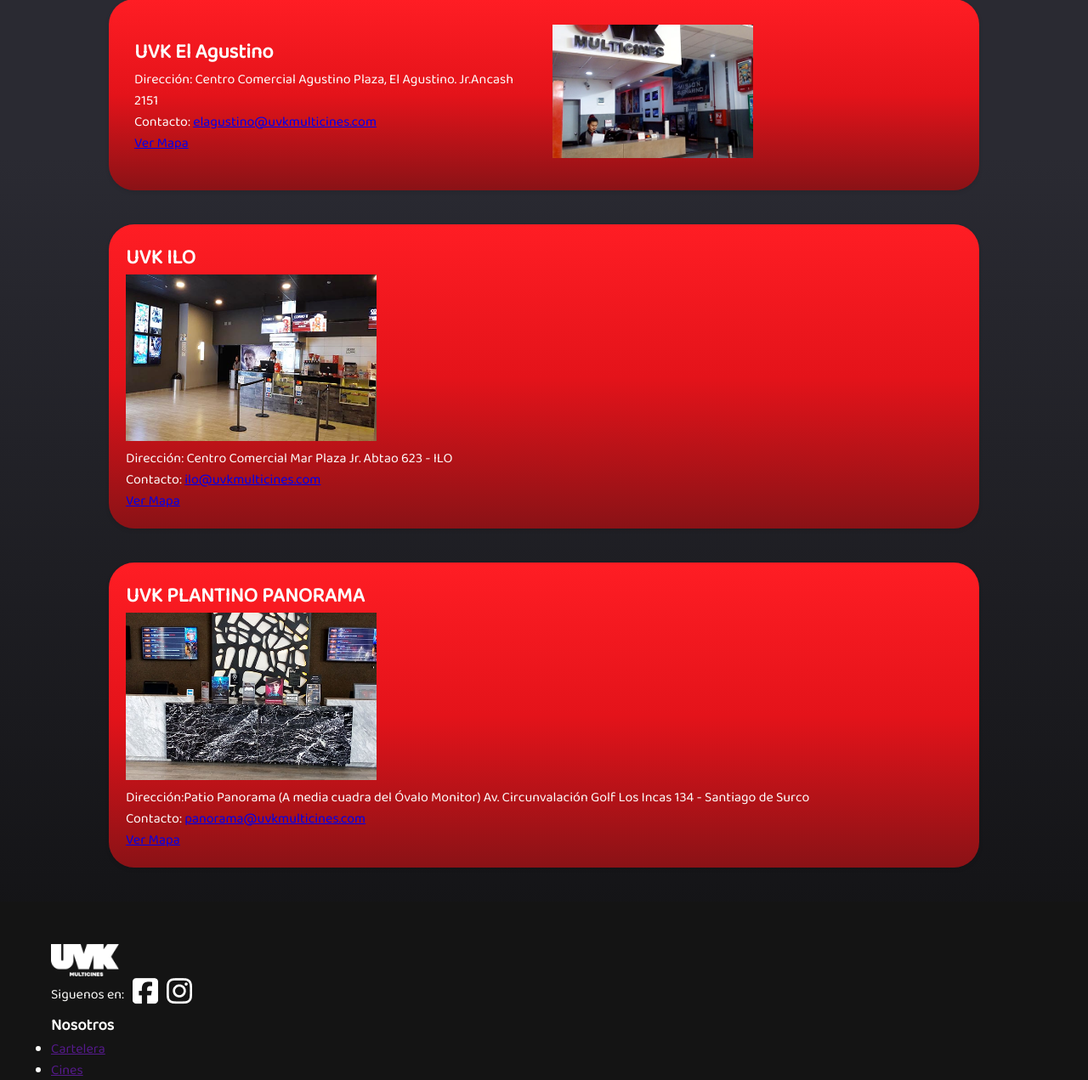
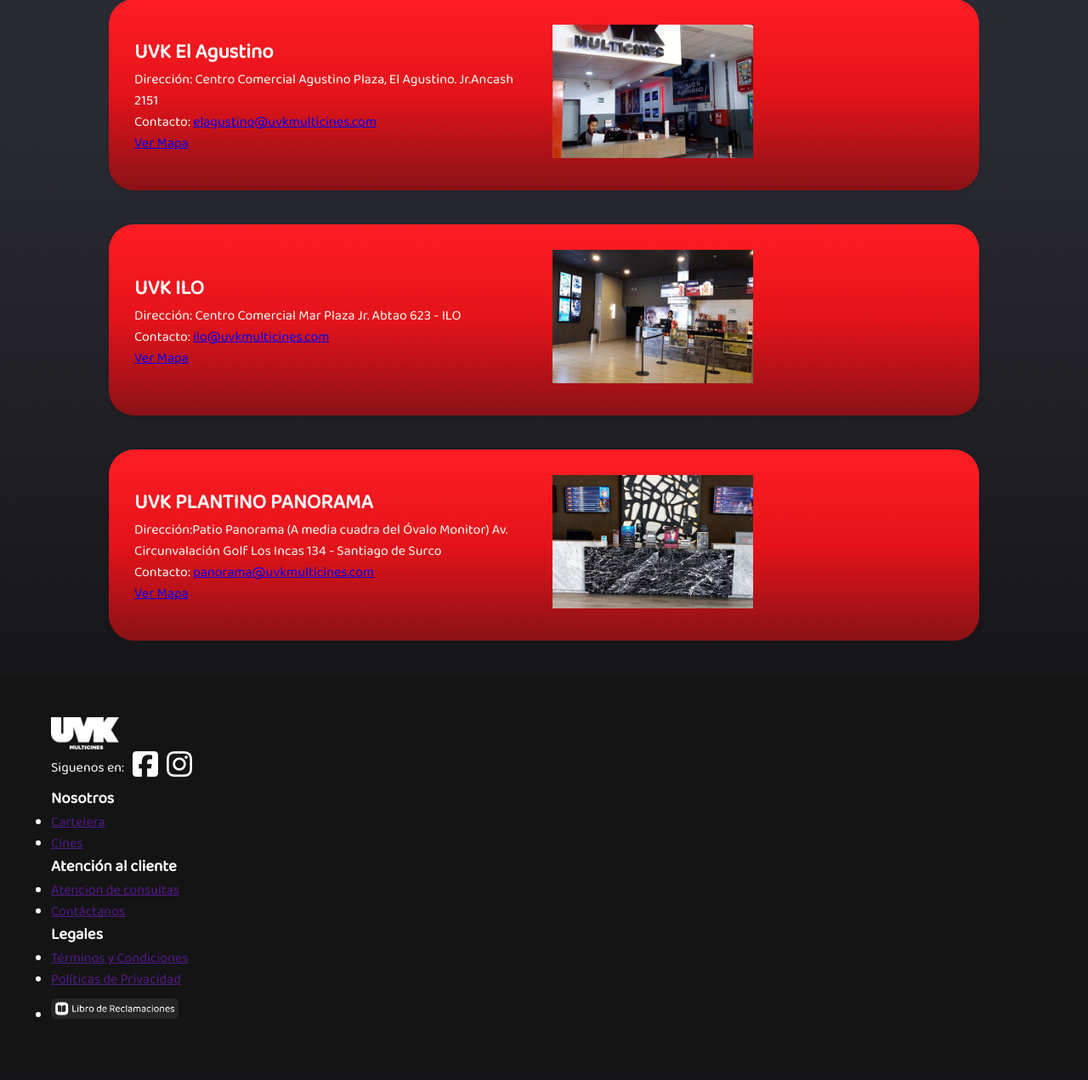
Before and after one commit to PepeLeChien/WebUVK, a PHP site: page /pages/cines.html in a window 1280 px wide. Shown: the part 194-1465 px from the top of the page at 85% size. After the commit the page ends 1393 px from the top, so only its background shows below. Run offline with PHP 8.4, Linux system fonts and the light colour scheme.

Commit message:
Update cartelera.html

```diff
--- a/pages/cartelera.html
+++ b/pages/cartelera.html
@@ -42,7 +42,7 @@
                             <a class="nav-link" href="../pages/cartelera.html">Cartelera</a>
                         </li>
                         <li class="nav-item">
-                            <a class="nav-link" href="#">Cines</a>
+                            <a class="nav-link" href="../pages/cines.html">Cines</a>
                         </li>
                         <li class="nav-item">
                             <a class="nav-link" href="#">Dulcería</a>
--- a/pages/cines.html
+++ b/pages/cines.html
@@ -69,19 +69,31 @@
                 </div>
                 <!-- Segunda sede -->
                 <div class="container-cine col-md-4" style="padding: 20px;">
+                    <div class="row">
+                            <div class="col-md-6">
                         <h2>UVK ILO</h2>
-                    <img src="../assets/img_cines/uvkILO.jpg" alt="Sede 2" style="width:30%; height:auto;">
                         <p>Dirección: Centro Comercial Mar Plaza Jr. Abtao 623 - ILO </p>
                         <p>Contacto: <a href="mailto:ilo@uvkmulticines.com">ilo@uvkmulticines.com</a></p>
                         <p> <a href="https://maps.app.goo.gl/adj1eVdqWHkny2tVA" target="_blank" class="container-button-cine"> Ver Mapa</a></p>
                             </div>
+                            <div class="containter-cine img col-md-6">
+                        <img src="../assets/img_cines/uvkILO.jpg" alt="Sede 2" style="width:50%; height:auto;">
+                            </div>
+                    </div>
+                </div>
                 <!-- Tercera sede -->
                 <div class="container-cine col-md-4" style="padding: 20px;">
+                    <div class="row">
+                        <div class="col-md-6">
                     <h2>UVK PLANTINO PANORAMA</h2>
-                    <img src="../assets/img_cines/UVKpanorama.jpg" alt="Sede 3" style="width:30%; height:auto;">
                     <p>Dirección:Patio Panorama (A media cuadra del Óvalo Monitor) Av. Circunvalación Golf Los Incas 134 - Santiago de Surco</p>
                     <p>Contacto: <a href="mailto:panorama@uvkmulticines.com">panorama@uvkmulticines.com</a></p>
                     <p> <a href="https://maps.app.goo.gl/adj1eVdqWHkny2tVA" target="_blank" class="container-button-cine"> Ver Mapa</a></p>
+                        </div>
+                        <div class="containter-cine img col-md-6">
+                            <img src="../assets/img_cines/UVKpanorama.jpg" alt="Sede 3" style="width:50%; height:auto;">
+                        </div>
+                    </div>
                 </div>
             </div>
         </div>
--- a/styles/cine.css
+++ b/styles/cine.css
@@ -47,6 +47,8 @@
     box-shadow: 0 2px 5px rgba(0,0,0,0.1);
     background: linear-gradient(to bottom, #FF1D24, #E4131A, #8A1216);
     color: var(--white-style);
+    top: 461px;
+    left: 308px;
 }
 
 .container-cine img {
```
Lines whose indentation alone changed are shown as unchanged.
